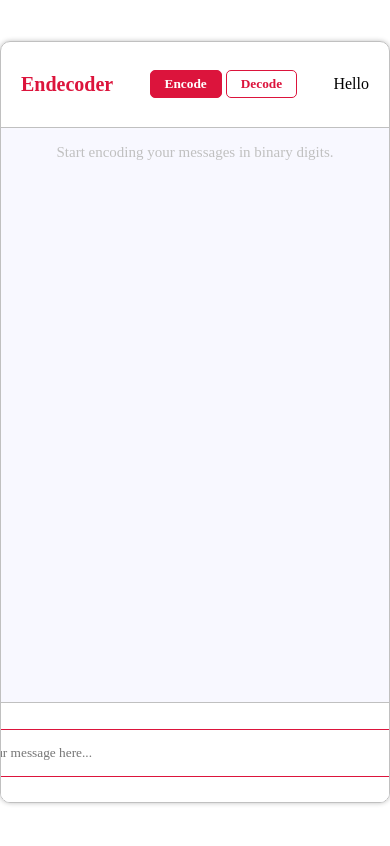
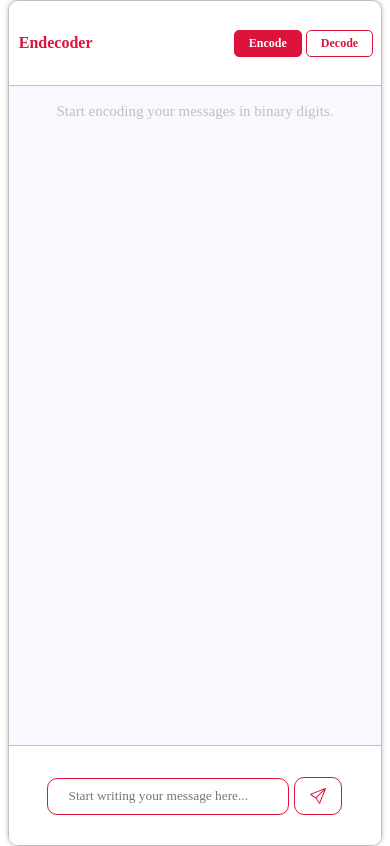
Before and after one commit to Developer-Chandan-Dev/Endecoder, a plain HTML site: page index.html in a window 390 px wide. Drawn offline with Linux system fonts and the light colour scheme.

Commit message:
Media query added

```diff
--- a/index.html
+++ b/index.html
@@ -6,17 +6,18 @@
     <meta name="viewport" content="width=device-width, initial-scale=1.0">
     <title>Endecoder - Encoding and Decoding Messages</title>
     <link rel="stylesheet" href="style.css">
+    <link rel="stylesheet" href="media.css">
 </head>
 
 <body class="flex-center">
     <section class="container">
         <header class="flex-between">
             <span class="logo">Endecoder</span>
-            <div class="">
+            <div class="btnBox">
                 <button type="button" class="btn switchBtn active" onclick="switchMode('encode')">Encode</button>
                 <button type="button" class="btn switchBtn" onclick="switchMode('decode')">Decode</button>
             </div>
-            <span>Hello</span>
+            <span class="hello">Hello</span>
         </header>
         <main class="main">
             <section class="playGround encode active-playGround" id="encode">
--- /dev/null
+++ b/media.css
@@ -0,0 +1,89 @@
+@media (min-width: 1500px) {
+  .container {
+    width: 1200px;
+  }
+}
+
+@media (max-width: 750px) {
+  .inputBox {
+    width: 400px;
+  }
+}
+
+@media (max-width: 600px) {
+  .inputBox {
+    width: 350px;
+  }
+}
+@media (max-width: 530px) {
+  .inputBox {
+    width: 300px;
+  }
+  .mainContainer {
+    padding: 2vh 10px;
+  }
+
+  .inputBox {
+    height: 25px;
+  }
+  .btn-sm {
+    padding: 10px 15px !important;
+  }
+  .btn-sm svg {
+    width: 16px;
+    height: 16px;
+  }
+  .hello {
+    display: none;
+  }
+}
+
+@media (max-width: 450px) {
+  .inputBox {
+    width: 250px;
+  }
+}
+@media (max-width: 400px) {
+  .inputBox {
+    width: 200px;
+  }
+  .logo {
+    font-size: 16px;
+    margin-left: 10px;
+  }
+  .btnBox {
+    margin-right: 8px;
+  }
+  header {
+    padding: 0;
+  }
+  .btn {
+    font-size: 12px;
+  }
+  .container {
+    width: 100%;
+    height: 100vh;
+  }
+  .main {
+    height: 90vh;
+  }
+  .mainContainer {
+    height: 74vh;
+    padding: 2vh 0px;
+  }
+  body{
+    width: 96vw;
+    margin:auto;
+  }
+}
+
+@media (max-width: 320px) {
+  .inputBox {
+    width: 170px;
+  }
+}
+@media (max-width: 285px) {
+  .inputBox {
+    width: 150px;
+  }
+}
--- a/style.css
+++ b/style.css
@@ -25,7 +25,9 @@ body {
   justify-content: space-between;
 }
 
-.btn{
+
+
+.btn {
   padding: 5px 14px;
   background-color: white;
   border: 1px solid crimson;
@@ -37,36 +39,37 @@ body {
   border-radius: 5px;
   transition: all ease 0.3s;
 }
-.btn-sm{
+.btn-sm {
   padding: 15px 20px !important;
   border-radius: 10px;
 }
-.btn:hover{
+.btn:hover {
   background: crimson;
   fill: crimson;
-    color:white;
+  color: white;
   border: 1px solid crimson;
 }
-.start{
+.start {
   justify-content: flex-start;
 }
-.end{
+.end {
   justify-content: flex-end;
 }
-.active{
+.active {
   background-color: crimson !important;
-    color:white !important;
+  color: white !important;
 }
-.d-none{
-    display:none;
+.d-none {
+  display: none;
 }
-.d-block{
-    display:block !important;
+.d-block {
+  display: block !important;
 }
 /* Utility classes end here */
 
 .container {
-    width: 1000px;
+  width: 90%;
+  margin: auto !important;
   height: 90vh;
   border-radius: 10px;
   border: 1px solid silver;
@@ -75,12 +78,12 @@ body {
 }
 
 /* header styling start here */
-header{
+header {
   height: 10vh;
   border-bottom: 1px solid silver;
   padding: 0 20px;
 }
-.logo{
+.logo {
   font-size: 20px;
   font-weight: 600;
   color: crimson;
@@ -89,13 +92,13 @@ header{
 /* header styling end here */
 
 /* .main styling start here */
-.main{
+.main {
   width: 100%;
   height: 80vh;
   background-color: ghostwhite;
 }
 
-.mainContainer{
+.mainContainer {
   height: 64vh;
   border-bottom: 1px solid silver;
   overflow-y: auto;
@@ -103,22 +106,21 @@ header{
   padding: 2vh 20px;
   font-size: 15px;
 }
-.playGround{
+.playGround {
   display: none;
 }
 
-.playGround.active-playGround{
+.playGround.active-playGround {
   display: block !important;
 }
 
-.messageBox{
+.messageBox {
   position: relative;
   padding: 5px 5px;
   margin-top: 5px;
-
 }
 
-.message{
+.message {
   padding: 10px 15px;
   background-color: white;
   box-shadow: 0 0 5px silver;
@@ -127,26 +129,26 @@ header{
   display: inline-block;
 }
 
-.copyBtn{
+.copyBtn {
   margin-top: 6px;
   margin-left: 2px;
   padding: 5px 15px !important;
   font-size: 13px;
   fill: crimson;
 }
-.para{
+.para {
   color: silver;
   text-align: center;
 }
 
 /* Input Area */
-.inputArea{
+.inputArea {
   width: 100%;
   height: 12vh;
   background-color: white;
 }
 
-.inputBox{
+.inputBox {
   width: 500px;
   height: 36px;
   padding: 5px 20px;
@@ -155,7 +157,7 @@ header{
   margin-right: 5px;
 }
 
-.inputBox:focus{
+.inputBox:focus {
   outline: 1px solid crimson;
   border: 1px solid crimson;
 }
```
Lines whose indentation alone changed are shown as unchanged.
